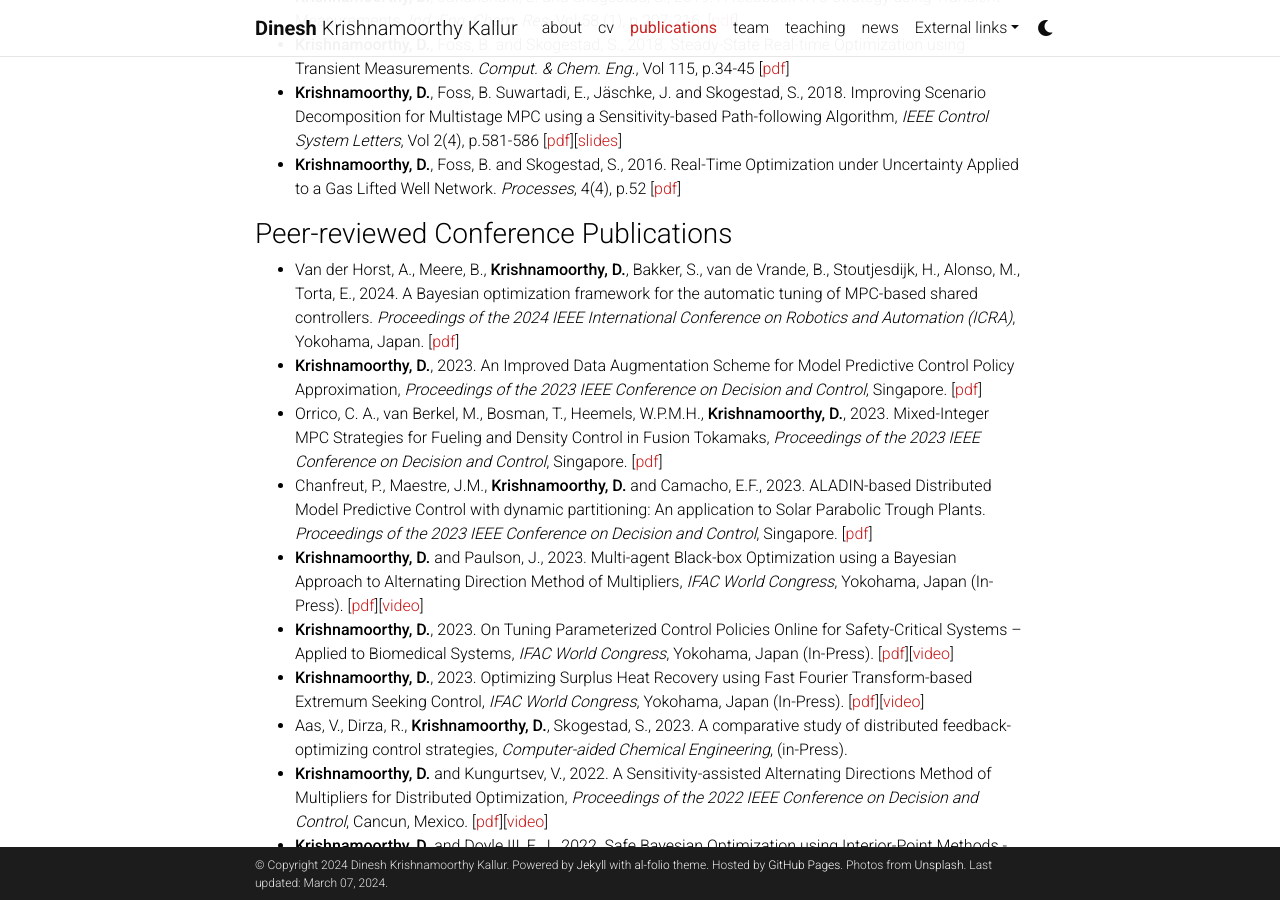
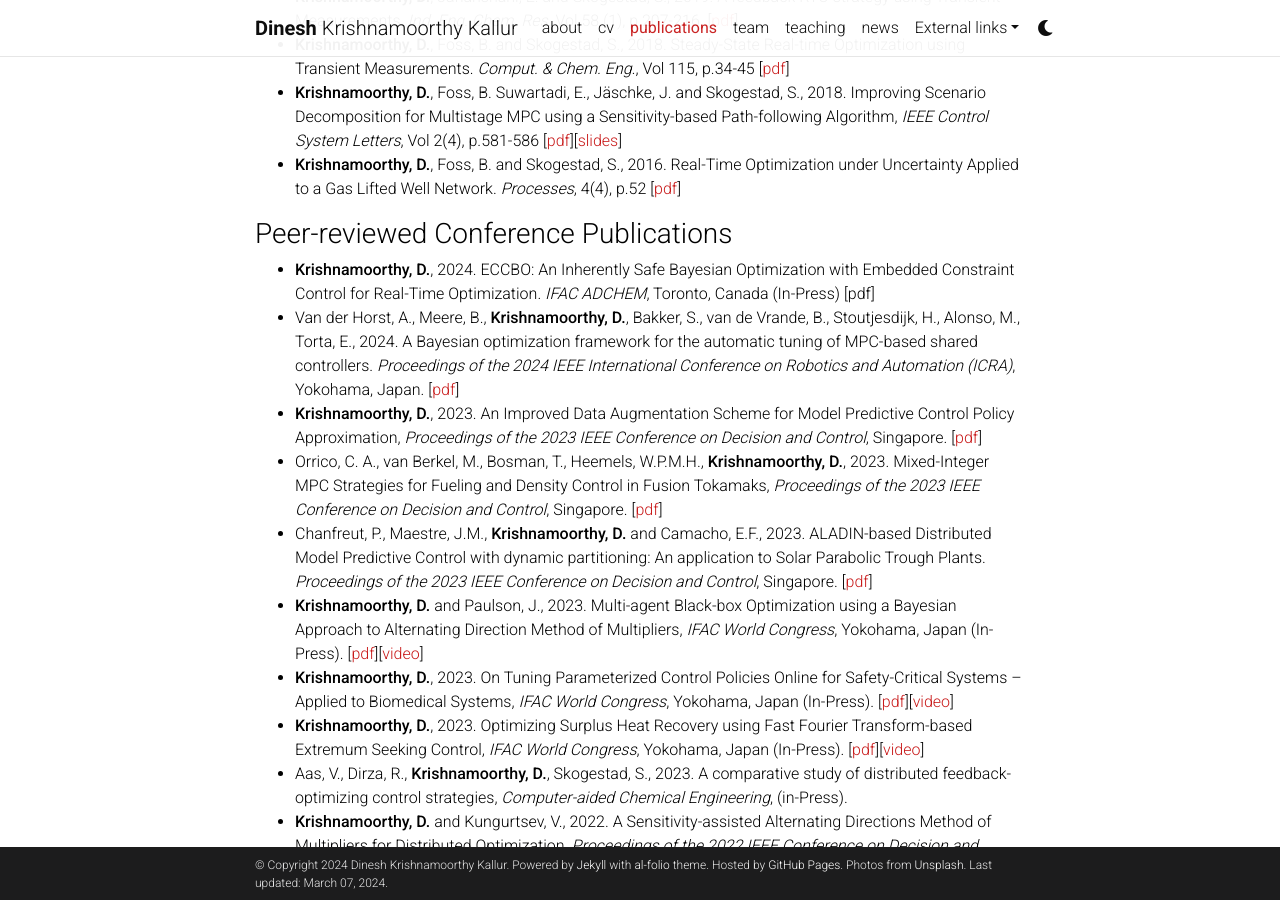
Before and after one commit to dinesh-krishnamoorthy/dinesh-krishnamoorthy.github.io, a Jekyll site: the page built from _pages/publications.md, in a window 1280 px wide and 900 px high, scrolled down 1321 px. Built offline with Jekyll 4.4.1, drawn with Linux system fonts in a browser that asks for light colours; comment, search, counter and statistics services are not loaded; a style sheet for code colours, icons or effects is not loaded.

Commit message:
Update publications.md

```diff
--- a/_pages/publications.md
+++ b/_pages/publications.md
@@ -36,6 +36,7 @@ nav_order: 2
 
 
 ### Peer-reviewed Conference Publications
+* **Krishnamoorthy, D.**, 2024. ECCBO: An Inherently Safe Bayesian Optimization with Embedded Constraint Control for Real-Time Optimization. _IFAC ADCHEM_, Toronto, Canada (In-Press) [pdf]
 * Van der Horst, A., Meere, B., **Krishnamoorthy, D.**, Bakker, S., van de Vrande, B.,  Stoutjesdijk, H.,  Alonso, M.,  Torta, E., 2024. A Bayesian optimization framework for the automatic tuning of MPC-based shared controllers. _Proceedings of the 2024 IEEE International Conference on Robotics and Automation (ICRA)_, Yokohama, Japan. [[pdf](https://arxiv.org/pdf/2311.01133.pdf)]
 * **Krishnamoorthy, D.**, 2023. An Improved Data Augmentation Scheme for Model Predictive Control Policy Approximation, _Proceedings of the 2023 IEEE Conference on Decision and Control_, Singapore. [[pdf](https://arxiv.org/pdf/2303.05607.pdf)]
 * Orrico, C. A., van Berkel, M., Bosman, T., Heemels, W.P.M.H., **Krishnamoorthy, D.**, 2023. Mixed-Integer MPC Strategies for Fueling and Density Control in Fusion Tokamaks, _Proceedings of the 2023 IEEE Conference on Decision and Control_, Singapore. [[pdf](https://arxiv.org/pdf/2306.00415.pdf)]
```
